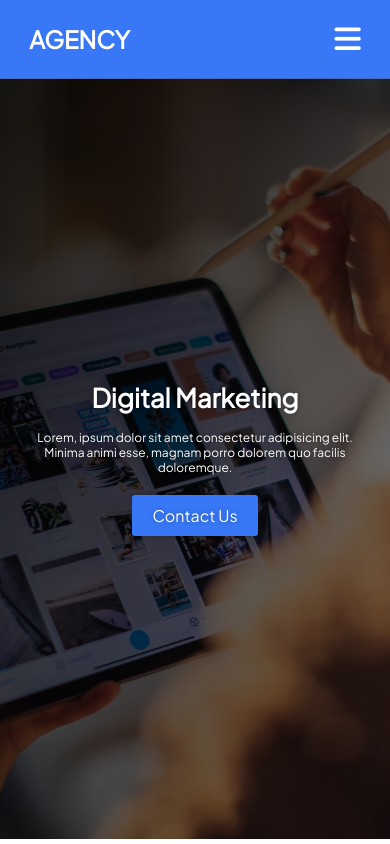
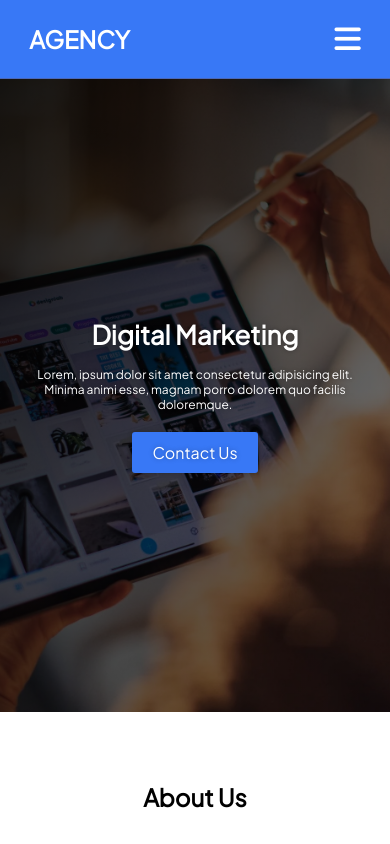
Before and after one commit to jasonf8080/agency, a plain HTML site: page index.html in a window 390 px wide. Shown: the top 844 px of the page. Drawn offline with nearby package versions, Linux system fonts and the light colour scheme.

Commit message:
Add files via upload

```diff
--- a/styles.css
+++ b/styles.css
@@ -630,6 +630,9 @@ section{
     /*body{
         border: 5px solid red;
     }*/
+    .header{
+        height: 75vh;
+    }
 
     .title{
         margin-bottom: 45px;
```
